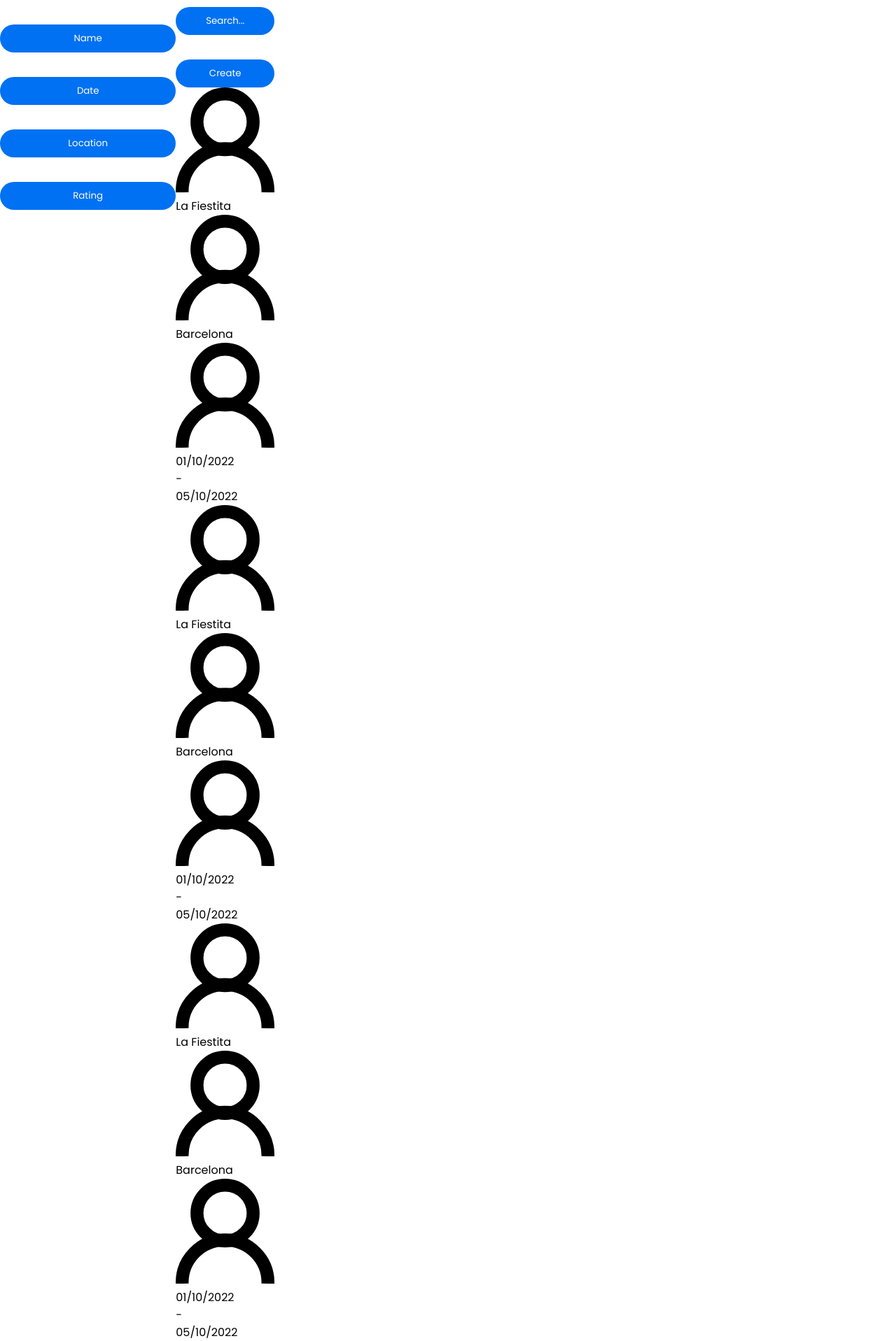
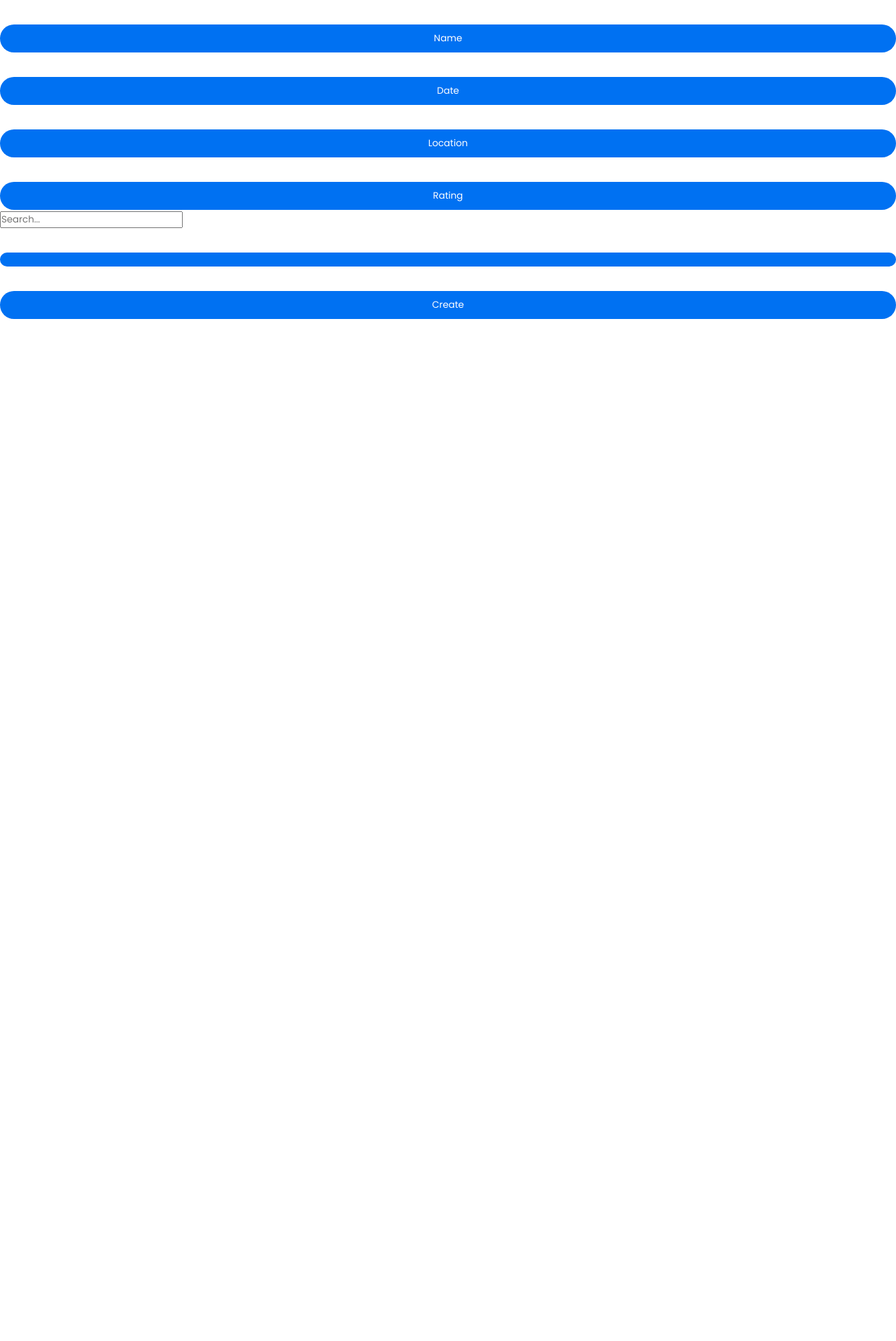
Before and after one commit to OkhaiBroh/PW1-G8, a Vue app: page /events in a window 1280 px wide. Shown: the part 142-2059 px from the top of the page at 70% size. After the commit the page ends 800 px from the top, so only its background shows below. Built offline with nearby package versions, Linux system fonts and the light colour scheme.

Commit message:
HTML remake + icon

```diff
--- a/src/views/EventsView.vue
+++ b/src/views/EventsView.vue
@@ -1,60 +1,26 @@
 <template>
-    <div class="row">
-        <div class="sorter">
-            <p class="sort-by-text"> Sort By </p>
-            <button> Name </button>
-            <button> Date </button>
-            <button> Location </button>
-            <button> Rating </button>
-        </div>
-        <div class="searcher">
-            <section class="bar">
-                <button> Search... </button>
-                <button> Create </button>
+    <div class="background">
+        <div class="general-container">
+            <section class="sorter-pack">
+                <div class="sorter-panel">
+                    <p class="sort-by-text"> Sort By </p>
+                    <button class="name-sort-but"> Name </button>
+                    <button class="date-sort-but"> Date </button>
+                    <button class="location-sort-but"> Location </button>
+                    <button class="rating-sort-but"> Rating </button>
+                </div>
             </section>
-            <section class="elements">
-                <article>
-                    <img class="location1-img" src="../assets/icons/ico_user.svg"/>
-                    <p class="event-name1"> La Fiestita </p>
-                    <div class="location1">
-                        <img class="loc-ico" src="../assets/icons/ico_user.svg"/>
-                        <p class="location1-name"> Barcelona </p>
+            <section class="searcher-panel">
+                <div class="upper-searcher-section">
+                    <div class="search-bar">
+                        <input class="search-input" name="search-query" placeholder="Search..." type="text">
+                        <button class="search-btn"> </button>
                     </div>
-                    <div class="date1">
-                        <img class="date-ico" src="../assets/icons/ico_user.svg"/>
-                        <p class="start-date1"> 01/10/2022 </p>
-                        <p class="hyphen"> - </p>
-                        <p class="start-date1"> 05/10/2022 </p>
-                    </div>
-                </article>
-                <article>
-                    <img class="location1-img" src="../assets/icons/ico_user.svg"/>
-                    <p class="event-name1"> La Fiestita </p>
-                    <div class="location1">
-                        <img class="loc-ico" src="../assets/icons/ico_user.svg"/>
-                        <p class="location1-name"> Barcelona </p>
-                    </div>
-                    <div class="date1">
-                        <img class="date-ico" src="../assets/icons/ico_user.svg"/>
-                        <p class="start-date1"> 01/10/2022 </p>
-                        <p class="hyphen"> - </p>
-                        <p class="start-date1"> 05/10/2022 </p>
-                    </div>
-                </article>
-                <article>
-                    <img class="location1-img" src="../assets/icons/ico_user.svg"/>
-                    <p class="event-name1"> La Fiestita </p>
-                    <div class="location1">
-                        <img class="loc-ico" src="../assets/icons/ico_user.svg"/>
-                        <p class="location1-name"> Barcelona </p>
-                    </div>
-                    <div class="date1">
-                        <img class="date-ico" src="../assets/icons/ico_user.svg"/>
-                        <p class="start-date1"> 01/10/2022 </p>
-                        <p class="hyphen"> - </p>
-                        <p class="start-date1"> 05/10/2022 </p>
-                    </div>
-                </article>
+                    <button class="create-btn"> Create </button>
+                </div>
+                <div class="events-panel">
+
+                </div>
             </section>
         </div>
     </div>
```
Also changed, not shown: src/assets/icons/ico_search.svg (added).
